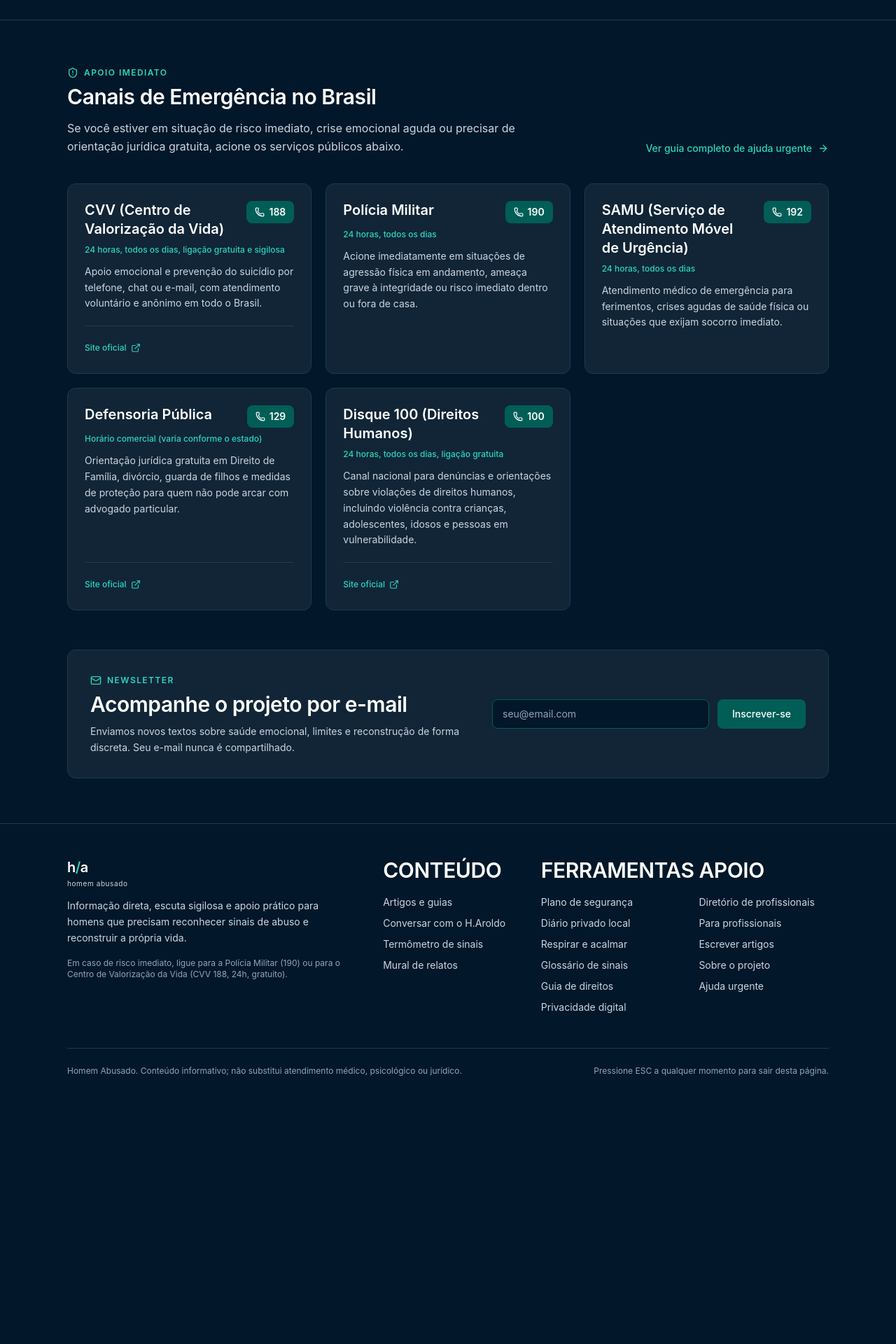
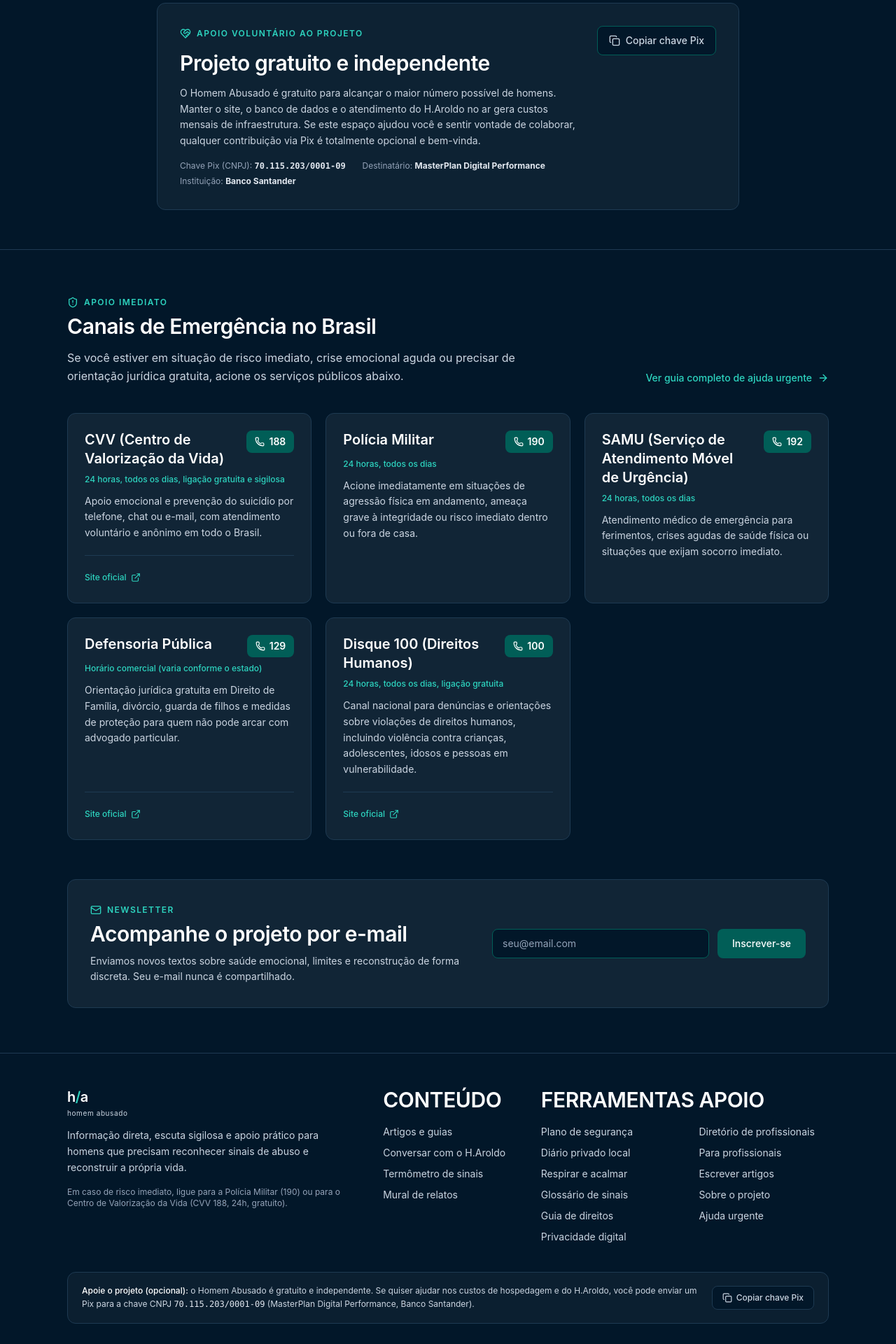
Before and after one commit to masterplan-webapp/habusado, a Next.js app: page /sobre in a window 1280 px wide. Shown: the part 2380-4300 px from the top of the page at 70% size. Before the commit the page ends 3966 px from the top, so only its background shows below. Built offline with nearby package versions, Linux system fonts and the light colour scheme.

Commit message:
feat: adicionar aviso discreto de apoio voluntario via Pix no rodape e em Sobre

```diff
--- a/src/app/sobre/page.tsx
+++ b/src/app/sobre/page.tsx
@@ -11,6 +11,7 @@ import {
 import { ABOUT_CONTENT, EMERGENCY_CONTACTS } from "@/data/about-content";
 import { buttonClasses } from "@/components/ui/Button";
 import { NewsletterBanner } from "@/components/ui/NewsletterBanner";
+import { PixSupportBox } from "@/components/ui/PixSupportBox";
 
 export const metadata: Metadata = {
   title: "Sobre",
@@ -98,6 +99,8 @@ export default function SobrePage() {
             </Link>
           </div>
         </div>
+
+        <PixSupportBox variant="editorial" />
       </section>
 
       {/* Dedicated Emergency Channels Section */}
--- a/src/components/layout/Footer.tsx
+++ b/src/components/layout/Footer.tsx
@@ -1,4 +1,5 @@
 import Link from "next/link";
+import { PixSupportBox } from "@/components/ui/PixSupportBox";
 import { Logo } from "./Logo";
 
 const CONTENT_LINKS = [
@@ -97,7 +98,9 @@ export function Footer() {
           </div>
         </div>
 
-        <div className="mt-12 flex flex-col gap-3 border-t border-[#1E3A52] pt-6 text-xs text-[#94A3B8] sm:flex-row sm:items-center sm:justify-between">
+        <PixSupportBox variant="compact" />
+
+        <div className="mt-8 flex flex-col gap-3 border-t border-[#1E3A52] pt-6 text-xs text-[#94A3B8] sm:flex-row sm:items-center sm:justify-between">
           <p>
             Homem Abusado. Conteúdo informativo; não substitui atendimento
             médico, psicológico ou jurídico.
--- /dev/null
+++ b/src/components/ui/PixSupportBox.tsx
@@ -0,0 +1,131 @@
+"use client";
+
+import { useState } from "react";
+import { Check, Copy, HeartHandshake } from "lucide-react";
+
+const PIX_KEY_RAW = "70115203000109";
+const PIX_KEY_DISPLAY = "70.115.203/0001-09";
+const PIX_RECIPIENT = "MasterPlan Digital Performance";
+const PIX_BANK = "Banco Santander";
+
+interface PixSupportBoxProps {
+  variant?: "compact" | "editorial";
+}
+
+export function PixSupportBox({ variant = "compact" }: PixSupportBoxProps) {
+  const [copied, setCopied] = useState(false);
+
+  async function handleCopy() {
+    try {
+      await navigator.clipboard.writeText(PIX_KEY_RAW);
+      setCopied(true);
+      setTimeout(() => setCopied(false), 2500);
+    } catch {
+      // Fallback when clipboard permission is unavailable.
+      const input = document.createElement("input");
+      input.value = PIX_KEY_RAW;
+      document.body.appendChild(input);
+      input.select();
+      document.execCommand("copy");
+      document.body.removeChild(input);
+      setCopied(true);
+      setTimeout(() => setCopied(false), 2500);
+    }
+  }
+
+  if (variant === "editorial") {
+    return (
+      <div className="mt-8 rounded-xl border border-[#1E3A52] bg-[#112536]/80 p-6 sm:p-8">
+        <div className="flex flex-col gap-5 sm:flex-row sm:items-start sm:justify-between">
+          <div className="max-w-2xl">
+            <div className="inline-flex items-center gap-2 text-xs font-semibold uppercase tracking-[0.12em] text-[#2DD4BF]">
+              <HeartHandshake className="h-4 w-4" aria-hidden="true" />
+              <span>Apoio voluntário ao projeto</span>
+            </div>
+            <h2 className="mt-2 text-xl font-semibold text-white">
+              Projeto gratuito e independente
+            </h2>
+            <p className="mt-3 text-sm leading-relaxed text-[#CBD5E1]">
+              O Homem Abusado é gratuito para alcançar o maior número possível de
+              homens. Manter o site, o banco de dados e o atendimento do H.Aroldo
+              no ar gera custos mensais de infraestrutura. Se este espaço ajudou
+              você e sentir vontade de colaborar, qualquer contribuição via Pix é
+              totalmente opcional e bem-vinda.
+            </p>
+            <div className="mt-4 flex flex-wrap gap-x-6 gap-y-1.5 text-xs text-[#94A3B8]">
+              <span>
+                Chave Pix (CNPJ):{" "}
+                <strong className="font-mono text-[#E2E8F0]">
+                  {PIX_KEY_DISPLAY}
+                </strong>
+              </span>
+              <span>
+                Destinatário:{" "}
+                <strong className="text-[#E2E8F0]">{PIX_RECIPIENT}</strong>
+              </span>
+              <span>
+                Instituição:{" "}
+                <strong className="text-[#E2E8F0]">{PIX_BANK}</strong>
+              </span>
+            </div>
+          </div>
+
+          <button
+            type="button"
+            onClick={() => void handleCopy()}
+            className="inline-flex shrink-0 items-center justify-center gap-2 rounded-lg border border-[#015E57] bg-[#021729] px-4 py-2.5 text-sm font-medium text-[#CBD5E1] transition-colors hover:bg-[#015E57] hover:text-white cursor-pointer"
+          >
+            {copied ? (
+              <>
+                <Check className="h-4 w-4 text-[#2DD4BF]" aria-hidden="true" />
+                <span>Chave copiada</span>
+              </>
+            ) : (
+              <>
+                <Copy className="h-4 w-4" aria-hidden="true" />
+                <span>Copiar chave Pix</span>
+              </>
+            )}
+          </button>
+        </div>
+      </div>
+    );
+  }
+
+  return (
+    <div className="mt-10 rounded-xl border border-[#1E3A52] bg-[#112536]/60 px-5 py-4">
+      <div className="flex flex-col gap-4 sm:flex-row sm:items-center sm:justify-between">
+        <div className="space-y-1">
+          <p className="text-xs leading-relaxed text-[#CBD5E1]">
+            <strong className="font-medium text-white">
+              Apoie o projeto (opcional):
+            </strong>{" "}
+            o Homem Abusado é gratuito e independente. Se quiser ajudar nos
+            custos de hospedagem e do H.Aroldo, você pode enviar um Pix para a
+            chave CNPJ{" "}
+            <span className="font-mono text-[#E2E8F0]">{PIX_KEY_DISPLAY}</span>{" "}
+            ({PIX_RECIPIENT}, {PIX_BANK}).
+          </p>
+        </div>
+
+        <button
+          type="button"
+          onClick={() => void handleCopy()}
+          className="inline-flex shrink-0 items-center justify-center gap-1.5 rounded-lg border border-[#1E3A52] bg-[#021729] px-3.5 py-2 text-xs font-medium text-[#CBD5E1] transition-colors hover:border-[#015E57] hover:text-white cursor-pointer"
+        >
+          {copied ? (
+            <>
+              <Check className="h-3.5 w-3.5 text-[#2DD4BF]" aria-hidden="true" />
+              <span>Chave copiada</span>
+            </>
+          ) : (
+            <>
+              <Copy className="h-3.5 w-3.5" aria-hidden="true" />
+              <span>Copiar chave Pix</span>
+            </>
+          )}
+        </button>
+      </div>
+    </div>
+  );
+}
```
